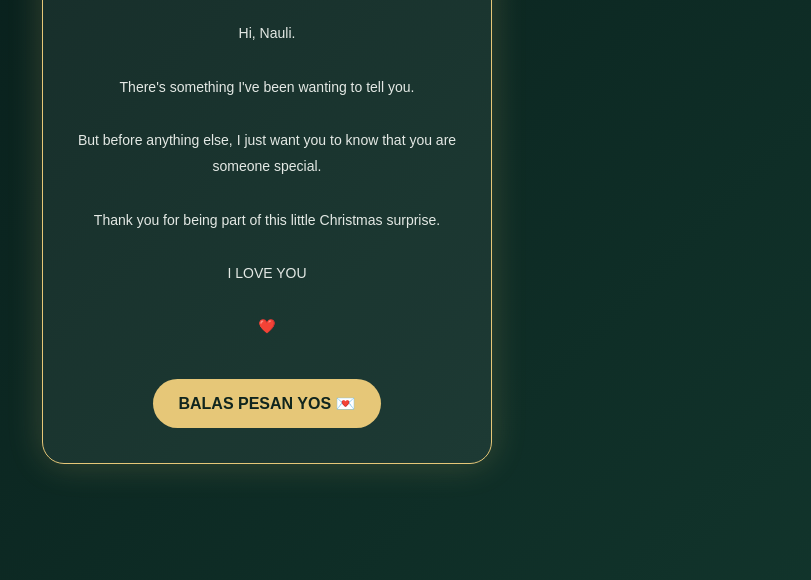
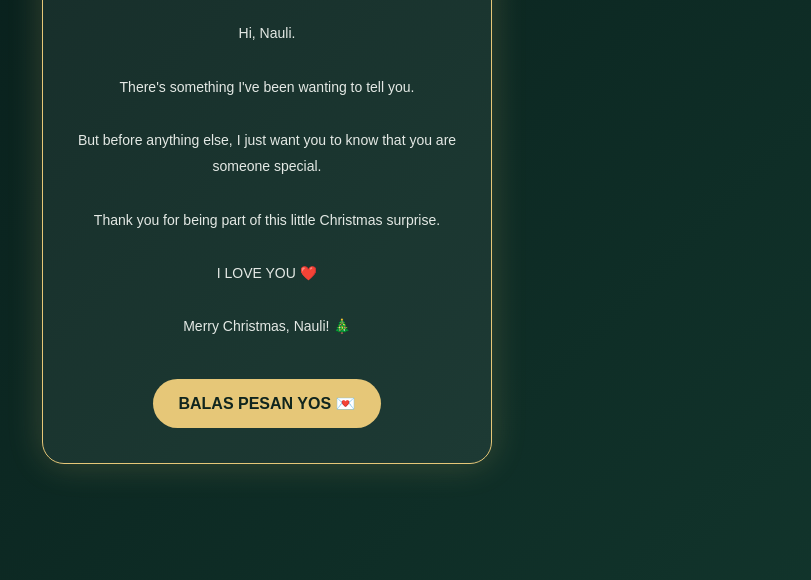
Before and after one commit to yosafateml-prog/christmas-surprise, a plain HTML site: page confess.html in a window 1280 px wide. Shown: the part 220-800 px from the top of the page, without its empty margins (373-1184 px from the left). Drawn offline with Linux system fonts and the light colour scheme.

Commit message:
Update confess.html

```diff
--- a/confess.html
+++ b/confess.html
@@ -104,11 +104,11 @@
 
             <br><br>
 
-            I LOVE YOU
+            I LOVE YOU ❤️
 
             <br><br>
 
-            ❤️
+            Merry Christmas, Nauli! 🎄
 
         </p>
 
```
